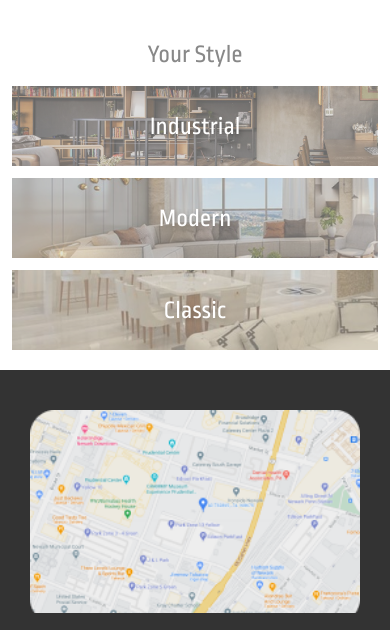
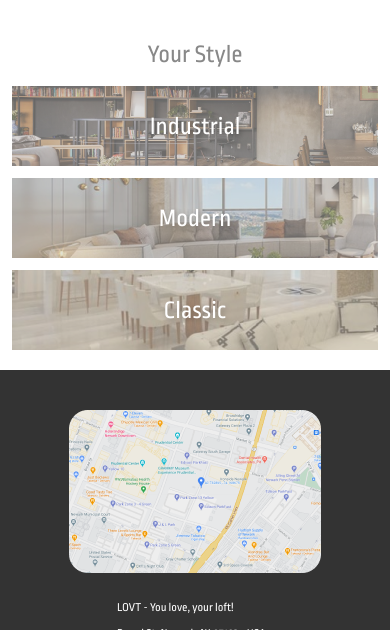
Before and after one commit to julianasinnott/lovt-website, a plain HTML site: page index.html in a window 390 px wide. Shown: the part 887-1517 px from the top of the page. Drawn offline with Linux system fonts and the light colour scheme.

Commit message:
feat: update media queries for responsive design

```diff
--- a/responsive.css
+++ b/responsive.css
@@ -19,7 +19,7 @@
     }
 
     .website__footer__map {
-        background-size: cover;
-        height: 12.6875rem;
+        width: 252px;
+        height: 163px;
     }
 }
```
